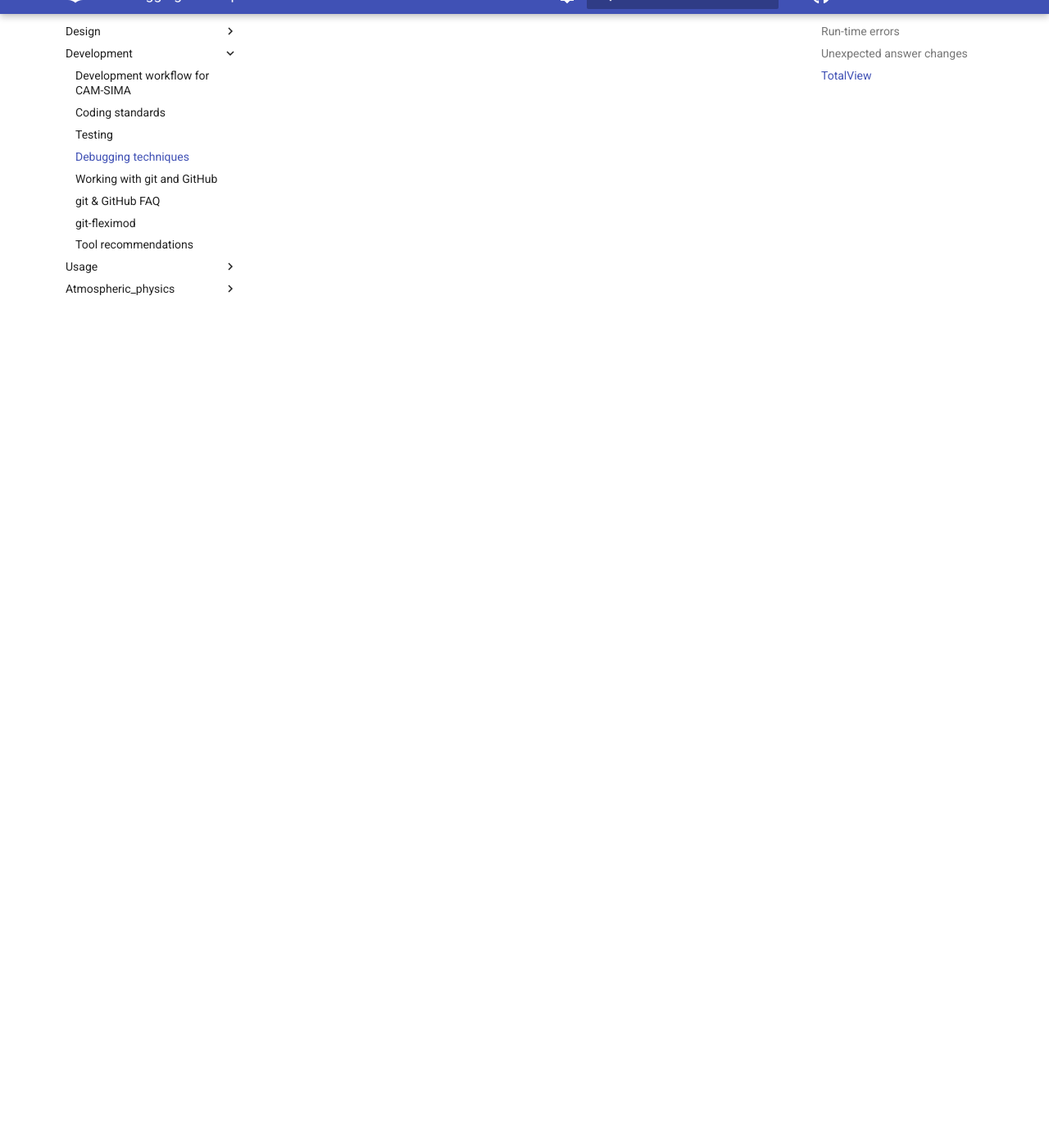
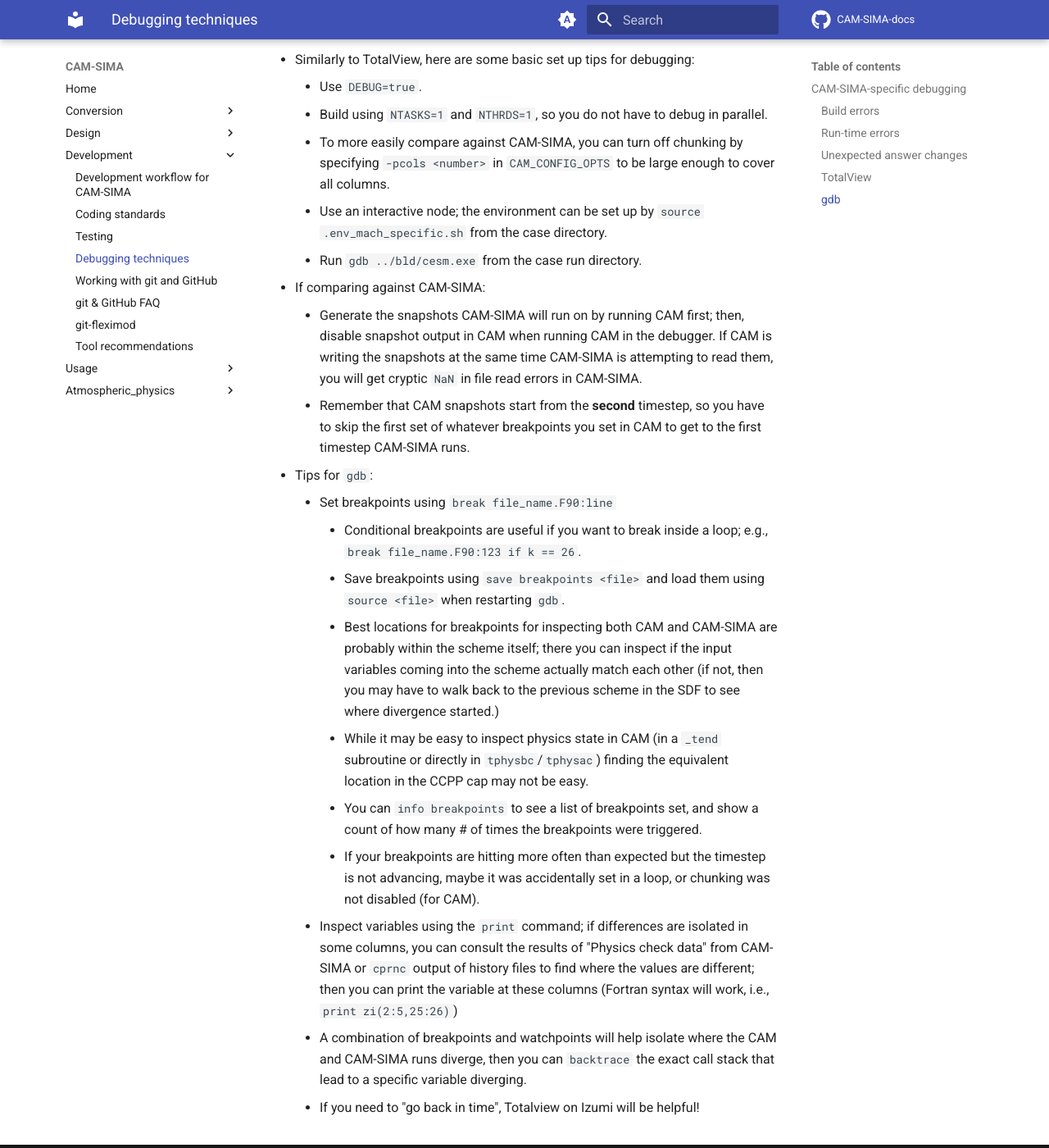
Before and after one commit to kuanchihwang/CAM-SIMA-Docs, an MkDocs documentation site: the page built from docs/development/debugging.md, in a window 1280 px wide and 1400 px high, scrolled down 3483 px. Shown: the whole window at 82% size. Built offline with MkDocs 1.6.1 and Material for MkDocs 9.7.7, drawn with Linux system fonts in a browser that asks for light colours; comment, search, counter and statistics services are not loaded.

Commit message:
Add some gdb debugging tips.

````diff
--- a/docs/development/debugging.md
+++ b/docs/development/debugging.md
@@ -94,3 +94,27 @@
 ```
 
 - `exit` to exit the totalview window and give up the node
+
+### gdb
+
+- `gdb` may be useful if you prefer a command-line interface for debugging.
+- Similarly to TotalView, here are some basic set up tips for debugging:
+    - Use `DEBUG=true`.
+    - Build using `NTASKS=1` and `NTHRDS=1`, so you do not have to debug in parallel.
+    - To more easily compare against CAM-SIMA, you can turn off chunking by specifying `-pcols <number>` in `CAM_CONFIG_OPTS` to be large enough to cover all columns.
+    - Use an interactive node; the environment can be set up by `source .env_mach_specific.sh` from the case directory.
+    - Run `gdb ../bld/cesm.exe` from the case run directory.
+- If comparing against CAM-SIMA:
+    - Generate the snapshots CAM-SIMA will run on by running CAM first; then, disable snapshot output in CAM when running CAM in the debugger. If CAM is writing the snapshots at the same time CAM-SIMA is attempting to read them, you will get cryptic `NaN` in file read errors in CAM-SIMA.
+    - Remember that CAM snapshots start from the **second** timestep, so you have to skip the first set of whatever breakpoints you set in CAM to get to the first timestep CAM-SIMA runs.
+- Tips for `gdb`:
+    - Set breakpoints using `break file_name.F90:line`
+        - Conditional breakpoints are useful if you want to break inside a loop; e.g., `break file_name.F90:123 if k == 26`.
+        - Save breakpoints using `save breakpoints <file>` and load them using `source <file>` when restarting `gdb`.
+        - Best locations for breakpoints for inspecting both CAM and CAM-SIMA are probably within the scheme itself; there you can inspect if the input variables coming into the scheme actually match each other (if not, then you may have to walk back to the previous scheme in the SDF to see where divergence started.)
+        - While it may be easy to inspect physics state in CAM (in a `_tend` subroutine or directly in `tphysbc`/`tphysac`) finding the equivalent location in the CCPP cap may not be easy.
+        - You can `info breakpoints` to see a list of breakpoints set, and show a count of how many # of times the breakpoints were triggered.
+        - If your breakpoints are hitting more often than expected but the timestep is not advancing, maybe it was accidentally set in a loop, or chunking was not disabled (for CAM).
+    - Inspect variables using the `print` command; if differences are isolated in some columns, you can consult the results of "Physics check data" from CAM-SIMA or `cprnc` output of history files to find where the values are different; then you can print the variable at these columns (Fortran syntax will work, i.e., `print zi(2:5,25:26)`)
+    - A combination of breakpoints and watchpoints will help isolate where the CAM and CAM-SIMA runs diverge, then you can `backtrace` the exact call stack that lead to a specific variable diverging.
+    - If you need to "go back in time", Totalview on Izumi will be helpful!
````
